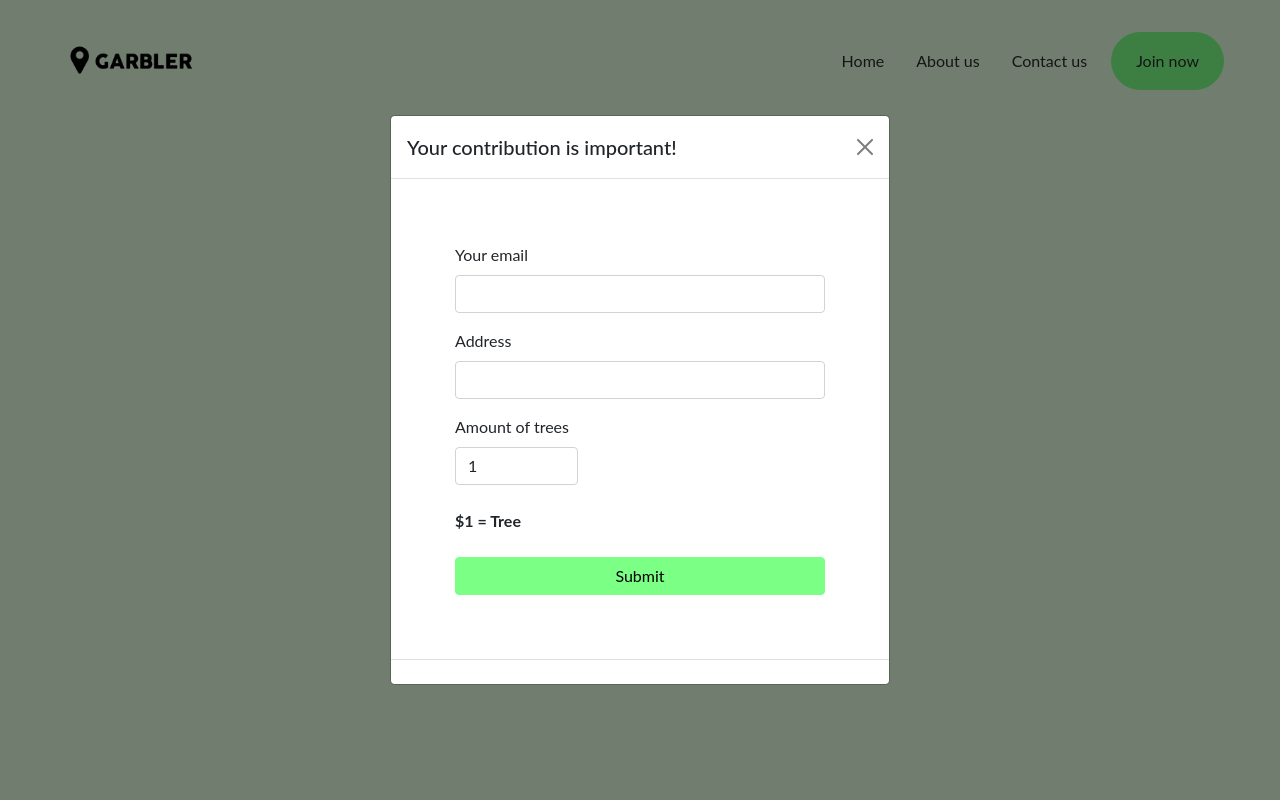
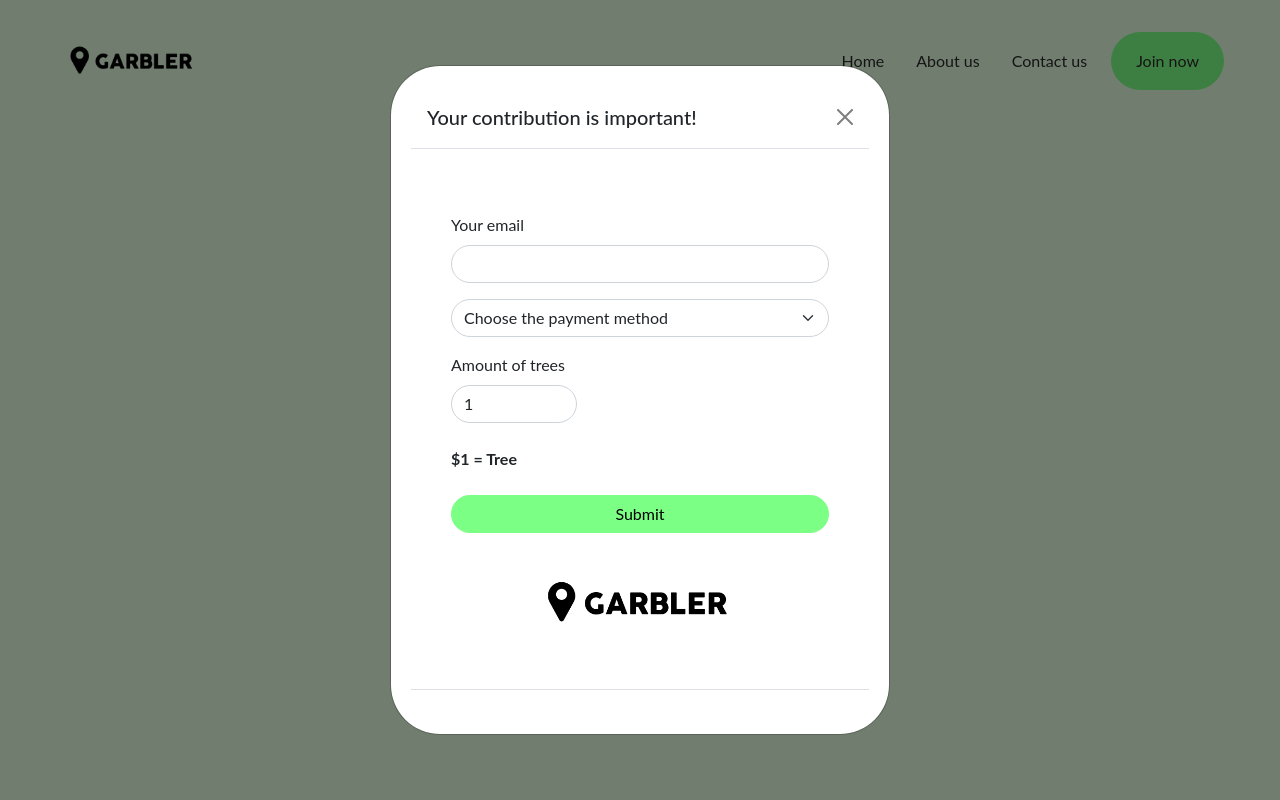
Before and after one commit to srteerra/doycoin-old, a website: page src/public/index.pug in a window 1280 px wide. Both pictures are taken after a click on the button "PLANT A TREE!". Shown: the top 800 px of the page. Drawn offline with nearby package versions, Linux system fonts and the light colour scheme; files that its build step writes are made by us from their sources.

Commit message:
changes to the donation modal

```diff
--- a/src/public/components/main.scss
+++ b/src/public/components/main.scss
@@ -32,3 +32,15 @@ a {
 li {
     list-style: none;
 }
+
+.payment-modal {
+   padding: 20px;
+   border-radius: 50px;
+}
+
+@media (max-width: 576px) {
+   .payment-modal {
+      padding: 0;
+      border-radius: 0;
+   }
+}
--- a/src/public/index.pug
+++ b/src/public/index.pug
@@ -39,26 +39,30 @@ body(id='page-top')
 
    // Modal
    div(class='modal', tabindex='-1', id='donateModal')
-      div(class='modal-dialog modal-dialog-centered modal-md rounded-pill')
-         div(class='modal-content')
+      div(class='modal-dialog modal-dialog-centered modal-md')
+         div(class='modal-content payment-modal')
             div(class='modal-header')
                h5(class='modal-title') Your contribution is important!
                button(type='button', data-bs-dismiss='modal', aria-label='Close', class='btn-close')
             div(class='modal-body')
                form
-                  div(class='container p-5')
+                  div(class='container pt-5 px-4')
                      div(class='mb-3')
                         label(class='form-label', for='InputEmail') Your email
-                        input(id='InputEmail', class='form-control', type='email', aria-describedby='emailHelp')
+                        input(id='InputEmail', class='form-control rounded-pill', type='email', aria-describedby='emailHelp')
                      div(class='mb-3')
-                        label(class='form-label', for='InputAddress') Address
-                        input(id='InputAddress', class='form-control', type='address', aria-describedby='addressHelp')
+                        select(class="form-select rounded-pill" aria-label="Default select example")
+                           option(selected) Choose the payment method
+                           option(value='1') Metamask
+                           option(value='2') PayPal
                      div(class='mb-3 col-4')
                         label(class='form-label', for='InputAmout') Amount of trees
-                        input(id='InputAmout', class='form-control', type='number', aria-describedby='amountHelp', value='1')
+                        input(id='InputAmout', class='form-control rounded-pill', type='number', aria-describedby='amountHelp', value='1')
                         p(class='my-4 fw-bold') $1 = Tree
                      div(class='d-grid')
-                        button(class='btn btn-primary', type='submit') Submit
+                        button(class='btn btn-primary rounded-pill', type='submit') Submit
+                     div(class='d-flex justify-content-center')
+                        img(src='assets/main-logo-black.png', alt='logo', style='width:250px')
             div(class='modal-footer')
    // Ends of Modal
    include components/includes/footer.pug
```
Also changed, not shown: src/public/css/index.css, src/public/index.html.
